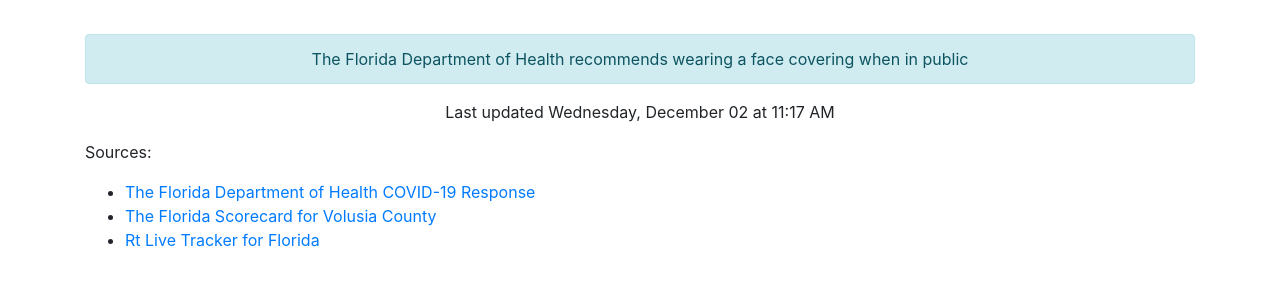
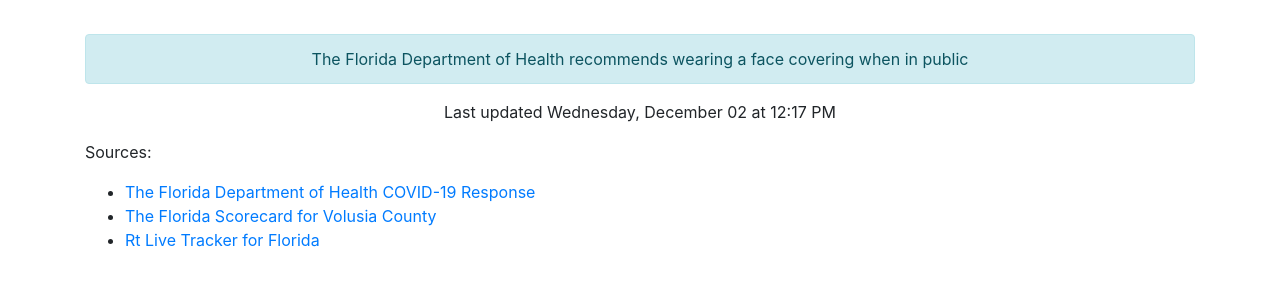
Before and after one commit to thinkjson/timeforchurch, a Jekyll site: the page built from index.md, in a window 1280 px wide. Shown: the part 520-816 px from the top of the page. Built offline with Jekyll 4.4.1, drawn with Linux system fonts in a browser that asks for light colours; our own code applies the rules of GitHub Pages for plain Markdown files.

Commit message:
Updating data

```diff
--- a/_includes/data.html
+++ b/_includes/data.html
@@ -10,4 +10,4 @@
     <div class="outcome text-success">YES</div>
     <div class="alert alert-info" role="alert">The Florida Department of Health recommends wearing a face covering when in public</div>
 
-    <p>Last updated Wednesday, December 02 at 11:17 AM</p>
+    <p>Last updated Wednesday, December 02 at 12:17 PM</p>
```
